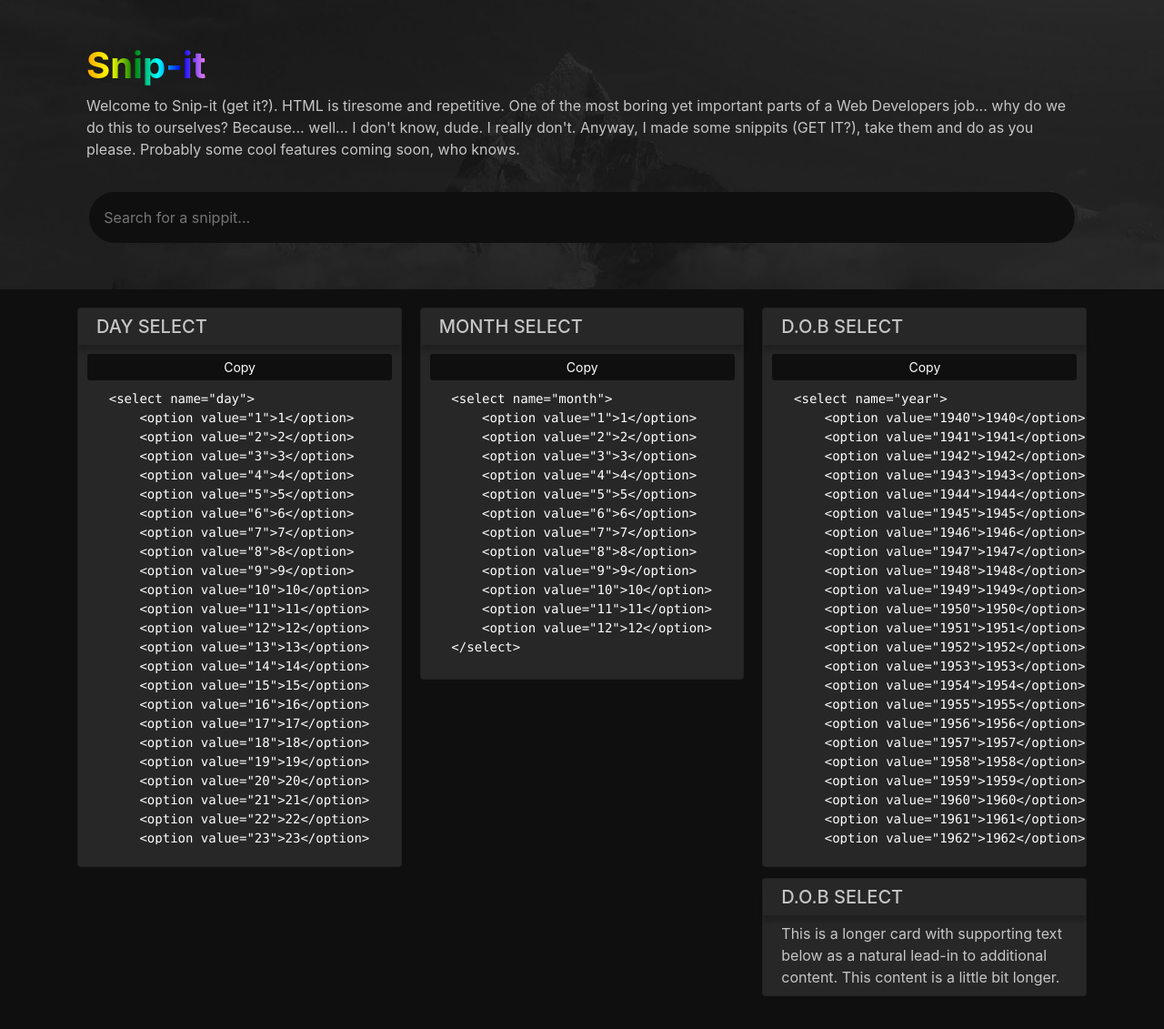
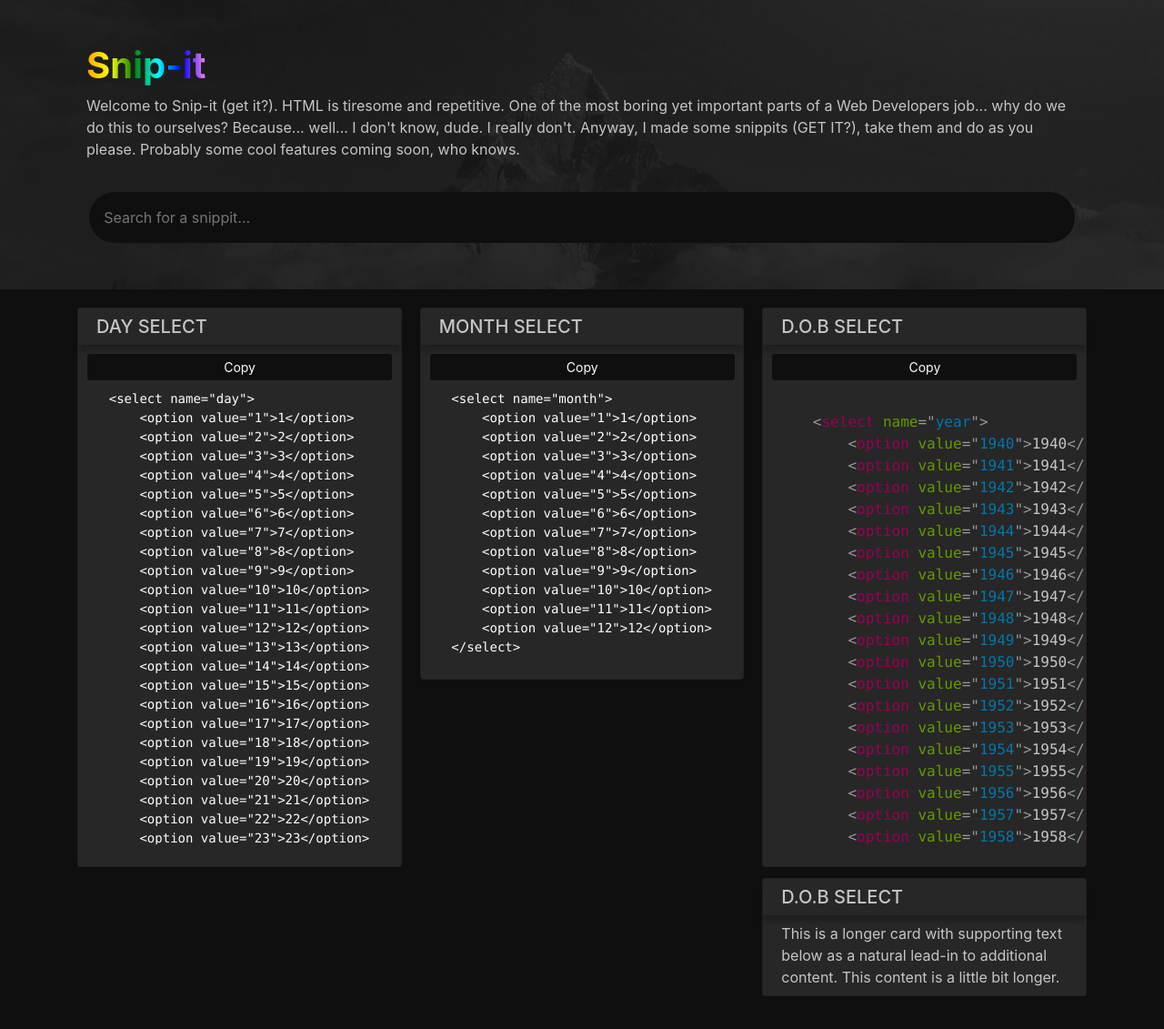
Before and after one commit to Joe45M/snip-it, a PHP site: page / in a window 1280 px wide. Shown: the whole page at 91% size. Run offline with PHP 8.4, Linux system fonts and the light colour scheme; some libraries are stand-ins or nearby versions.

Commit message:
Adding prism

```diff
--- /dev/null
+++ b/assets/libs/prism/prism.css
@@ -0,0 +1,141 @@
+/* PrismJS 1.16.0
+https://prismjs.com/download.html#themes=prism&languages=markup+css+clike+javascript */
+/**
+ * prism.js default theme for JavaScript, CSS and HTML
+ * Based on dabblet (http://dabblet.com)
+ * @author Lea Verou
+ */
+
+code[class*="language-"],
+pre[class*="language-"] {
+	color: black;
+	background: none;
+	text-shadow: 0 1px white;
+	font-family: Consolas, Monaco, 'Andale Mono', 'Ubuntu Mono', monospace;
+	font-size: 1em;
+	text-align: left;
+	white-space: pre;
+	word-spacing: normal;
+	word-break: normal;
+	word-wrap: normal;
+	line-height: 1.5;
+
+	-moz-tab-size: 4;
+	-o-tab-size: 4;
+	tab-size: 4;
+
+	-webkit-hyphens: none;
+	-moz-hyphens: none;
+	-ms-hyphens: none;
+	hyphens: none;
+}
+
+pre[class*="language-"]::-moz-selection, pre[class*="language-"] ::-moz-selection,
+code[class*="language-"]::-moz-selection, code[class*="language-"] ::-moz-selection {
+	text-shadow: none;
+	background: #b3d4fc;
+}
+
+pre[class*="language-"]::selection, pre[class*="language-"] ::selection,
+code[class*="language-"]::selection, code[class*="language-"] ::selection {
+	text-shadow: none;
+	background: #b3d4fc;
+}
+
+@media print {
+	code[class*="language-"],
+	pre[class*="language-"] {
+		text-shadow: none;
+	}
+}
+
+/* Code blocks */
+pre[class*="language-"] {
+	padding: 1em;
+	margin: .5em 0;
+	overflow: auto;
+}
+
+:not(pre) > code[class*="language-"],
+pre[class*="language-"] {
+	background: #f5f2f0;
+}
+
+/* Inline code */
+:not(pre) > code[class*="language-"] {
+	padding: .1em;
+	border-radius: .3em;
+	white-space: normal;
+}
+
+.token.comment,
+.token.prolog,
+.token.doctype,
+.token.cdata {
+	color: slategray;
+}
+
+.token.punctuation {
+	color: #999;
+}
+
+.namespace {
+	opacity: .7;
+}
+
+.token.property,
+.token.tag,
+.token.boolean,
+.token.number,
+.token.constant,
+.token.symbol,
+.token.deleted {
+	color: #905;
+}
+
+.token.selector,
+.token.attr-name,
+.token.string,
+.token.char,
+.token.builtin,
+.token.inserted {
+	color: #690;
+}
+
+.token.operator,
+.token.entity,
+.token.url,
+.language-css .token.string,
+.style .token.string {
+	color: #9a6e3a;
+	background: hsla(0, 0%, 100%, .5);
+}
+
+.token.atrule,
+.token.attr-value,
+.token.keyword {
+	color: #07a;
+}
+
+.token.function,
+.token.class-name {
+	color: #DD4A68;
+}
+
+.token.regex,
+.token.important,
+.token.variable {
+	color: #e90;
+}
+
+.token.important,
+.token.bold {
+	font-weight: bold;
+}
+.token.italic {
+	font-style: italic;
+}
+
+.token.entity {
+	cursor: help;
+}
--- a/index.php
+++ b/index.php
@@ -5,6 +5,7 @@
     <meta content="width=device-width, initial-scale=1, shrink-to-fit=no" name="viewport"><!-- Bootstrap CSS -->
     <link href="https://stackpath.bootstrapcdn.com/bootstrap/4.2.1/css/bootstrap.min.css" rel="stylesheet">
     <link href="style/style.css" rel="stylesheet">
+    <link rel="stylesheet" href="assets/libs/prism/prism.css">
     <title>Hello, world!</title>
 </head>
 <body>
@@ -105,8 +106,7 @@
                                 <button class="btn btn-sm btn-primary ctc">
                                     Copy
                                 </button>
-<pre>
-    &lt;select name="year"&gt;
+<pre><code class="language-html">    &lt;select name="year"&gt;
         &lt;option value="1940"&gt;1940&lt;/option&gt;
         &lt;option value="1941"&gt;1941&lt;/option&gt;
         &lt;option value="1942"&gt;1942&lt;/option&gt;
@@ -187,6 +187,7 @@
         &lt;option value="2017"&gt;2017&lt;/option&gt;
         &lt;option value="2018"&gt;2018&lt;/option&gt;
     &lt;/select&gt;
+    </code>
 </pre>
                             </div>
                         </div>
@@ -207,6 +208,7 @@
     <script src="https://cdnjs.cloudflare.com/ajax/libs/popper.js/1.11.0/umd/popper.min.js" integtity="sha384-b/U6ypiBEHpOf/4+1nzFpr53nxSS+GLCkfwBdFNTxtclqqenISfwAzpKaMNFNmj4" crossorigin="anonymous"></script>
     <script src="https://maxcdn.bootstrapcdn.com/bootstrap/4.0.0-beta/js/bootstrap.min.js" integtity="sha384-h0AbiXch4ZDo7tp9hKZ4TsHbi047NrKGLO3SEJAg45jXxnGIfYzk4Si90RDIqNm1" crossorigin="anonymous"></script>
     <script src="node_modules/howler/dist/howler.js"></script>
+    <script src="assets/libs/prism/prism.js"></script>
     <script src="app.js">
     </script>
 </body>
--- a/style/style.css
+++ b/style/style.css
@@ -96,3 +96,10 @@ p {
 
 ::-webkit-scrollbar-thumb {
   background: #C6C6C6; }
+
+code[class*="language-"], pre[class*="language-"] {
+  color: #C6C6C6 !important;
+  text-shadow: none !important; }
+
+:not(pre) > code[class*="language-"], pre[class*="language-"] {
+  background-color: transparent !important; }
--- a/style/style.scss
+++ b/style/style.scss
@@ -136,3 +136,12 @@ p {
 ::-webkit-scrollbar-thumb {
 	background: $lg;
 }
+
+code[class*="language-"], pre[class*="language-"] {
+	color: #C6C6C6 !important;
+	text-shadow: none !important;
+}
+
+:not(pre) > code[class*="language-"], pre[class*="language-"] {
+	background-color: transparent !important;
+}
```
Also changed, not shown: assets/libs/prism/prism.js (added), 1 other file.
